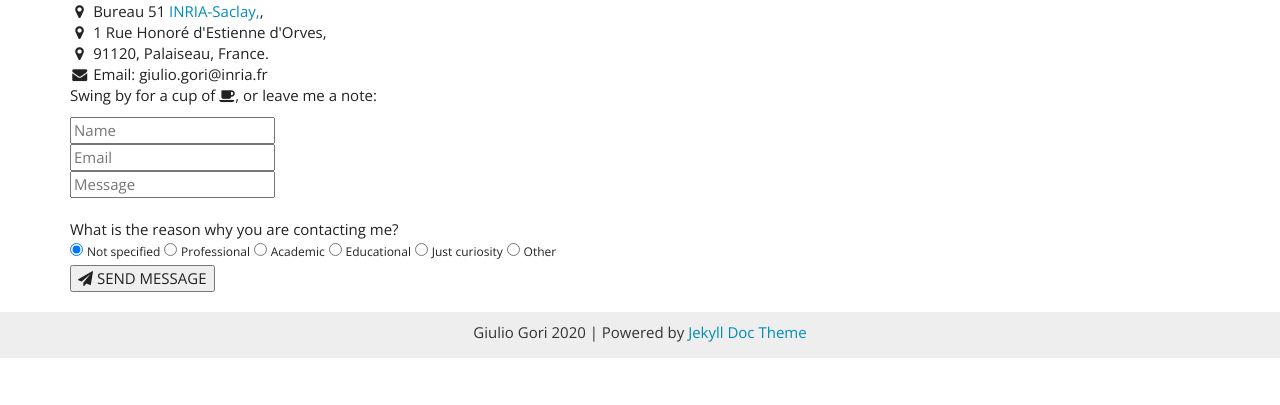
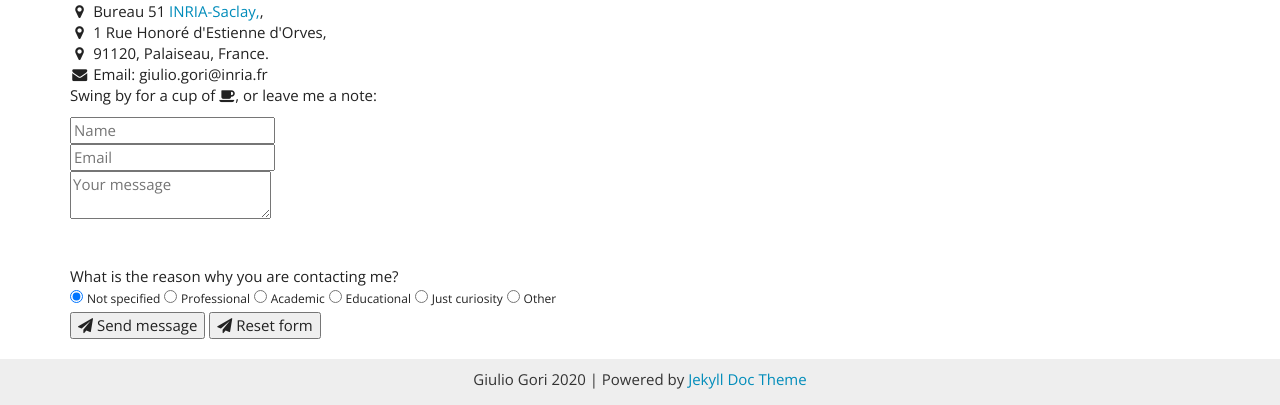
Before and after one commit to LaSerpe/LaSerpe.github.io, a Jekyll site: the page built from index.html, in a window 1280 px wide and 900 px high, scrolled down 2294 px, cut to the strip 495-900 px from the top of the window. Built offline with Jekyll 4.4.1, drawn with Linux system fonts in a browser that asks for light colours; nearby versions of some CDN libraries; library files that are not in the unit come from our copies; before the commit the page ends 3147 px from its top, so only the background shows below that.

Commit message:
update contact form

```diff
--- a/index.html
+++ b/index.html
@@ -194,7 +194,7 @@ layout: default
           <input class="w3-input w3-border" type="email" name="_replyto" placeholder="Email" required name="Email">
         </div>
         <div>
-          <input class="w3-input w3-border" type="text" placeholder="Message" required name="Message">
+        	<textarea class="w3-input w3-border" type="text" size="50" placeholder="Your message" equired name="Message"></textarea><br><br>
         </div>
         <br>
 
@@ -214,8 +214,12 @@ layout: default
 		<br>
 
         <button class="w3-button w3-black w3-right w3-section" type="submit" value="Send">
-          <i class="fa fa-paper-plane"></i> SEND MESSAGE
+          <i class="fa fa-paper-plane"></i> Send message
         </button>
+        <button class="w3-button w3-black w3-right w3-section" type="reset" value="Clear form">
+          <i class="fa fa-paper-plane"></i> Reset form
+        </button>
+
         <br>
 
 
```
